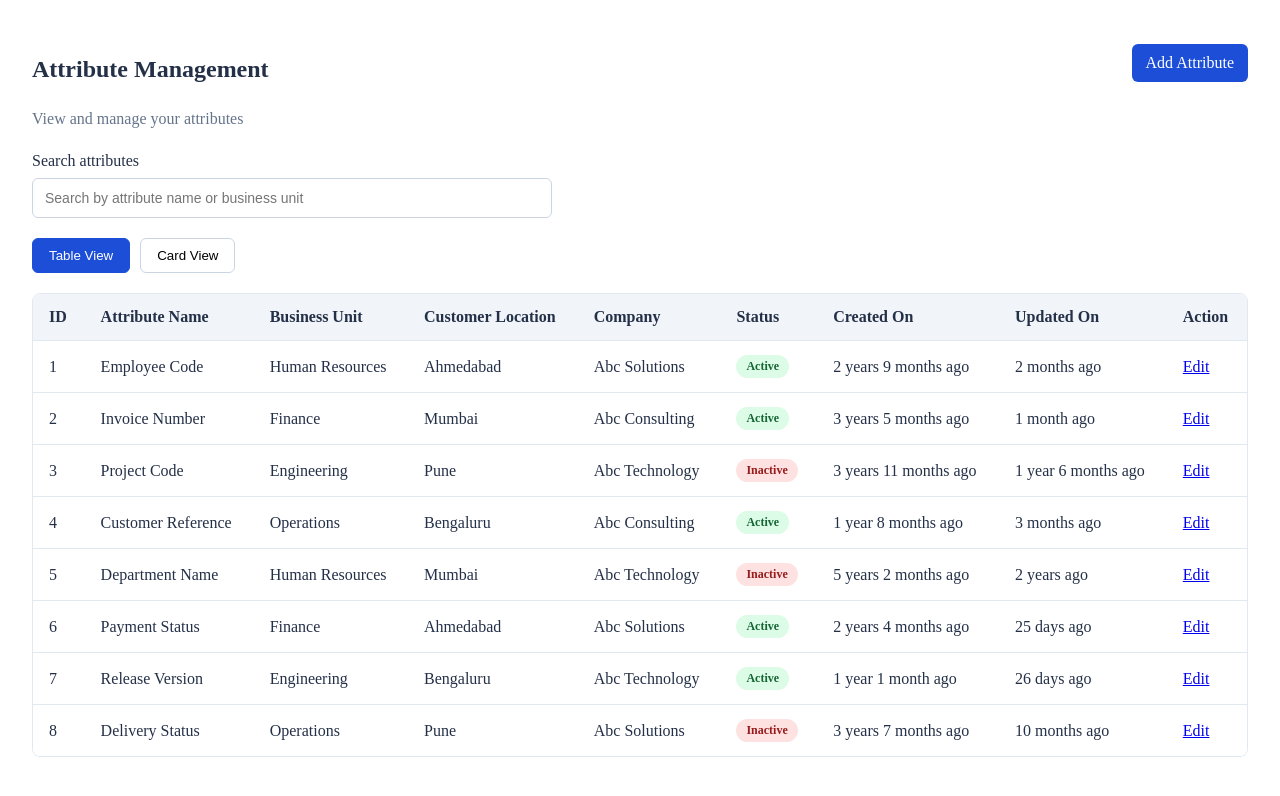
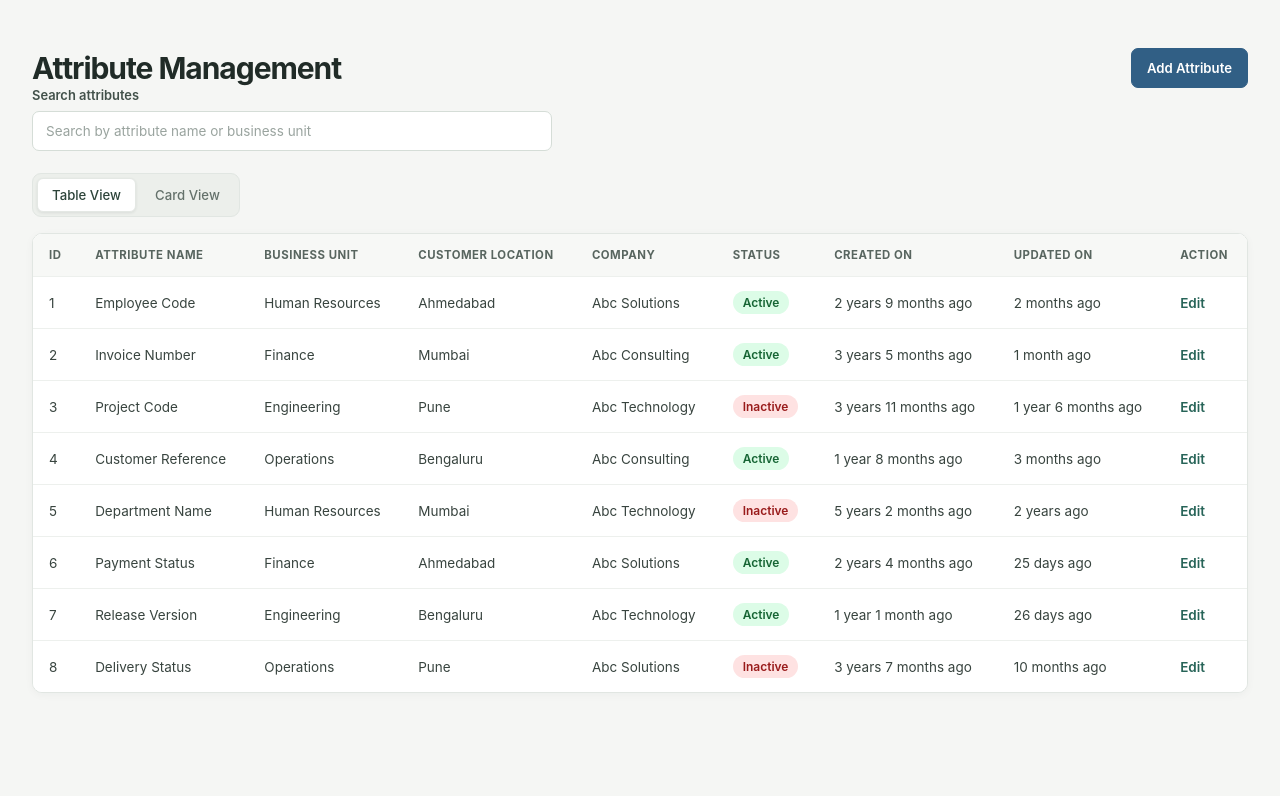
Before and after one commit to Parth-Amicus/attribute-management-ui, an Angular app: page / in a window 1280 px wide. Shown: the top 796 px of the page. Built offline with nearby package versions, Linux system fonts and the light colour scheme.

Commit message:
style: improve ui

```diff
--- a/src/app/components/add-attribute/add-attribute.css
+++ b/src/app/components/add-attribute/add-attribute.css
@@ -1,89 +1,144 @@
 
 .form-page {
-  max-width: 650px;
-  margin: 30px auto;
-  padding: 24px;
-  color: #243047;
+  width: min(100% - 40px, 620px);
+  margin: 52px auto;
+  padding: 34px 38px;
+  border: 1px solid #e1e6e2;
+  border-radius: 11px;
+  background: #fff;
+  color: #26332f;
+  box-shadow: 0 5px 20px rgb(31 47 40 / 5%);
+}
+
+h1 {
+  margin: 0;
+  color: #202b27;
+  font-size: clamp(1.55rem, 2.3vw, 1.85rem);
+  font-weight: 650;
+  letter-spacing: -0.03em;
 }
 
 .subtitle {
-  margin-bottom: 24px;
-  color: #64748b;
+  margin: 9px 0 27px;
+  color: #6b7772;
+  line-height: 1.5;
 }
 
 .form-field {
   display: flex;
   flex-direction: column;
   gap: 7px;
-  margin-bottom: 20px;
+  margin-bottom: 19px;
 }
 
 .form-field label,
 .checkbox-field label {
+  color: #3d4b44;
+  font-size: 0.88rem;
   font-weight: 600;
 }
 
 .form-field input,
 .form-field select {
-  box-sizing: border-box;
   width: 100%;
-  padding: 11px 12px;
-  border: 1px solid #cbd5e1;
-  border-radius: 6px;
+  min-height: 42px;
+  padding: 9px 12px;
+  border: 1px solid #d5ddd7;
+  border-radius: 7px;
+  background: #fff;
+  color: #26332f;
   font: inherit;
+  transition:
+    border-color 140ms ease,
+    box-shadow 140ms ease;
 }
 
 .form-field input:focus,
 .form-field select:focus {
-  outline: 2px solid #93c5fd;
-  border-color: #2563eb;
+  border-color: #6a9688;
+  outline: none;
+  box-shadow: 0 0 0 3px rgb(58 121 105 / 12%);
 }
 
 .form-field input.invalid,
 .form-field select.invalid {
-  border: 1px solid #dc2626;
+  border-color: #c66b60;
+}
+
+.form-field input.invalid:focus,
+.form-field select.invalid:focus {
+  box-shadow: 0 0 0 3px rgb(198 107 96 / 13%);
 }
 
 .error {
   margin: 0;
-  color: #b91c1c;
-  font-size: 13px;
+  color: #a64e43;
+  font-size: 0.82rem;
 }
 
 .checkbox-field {
   display: flex;
   align-items: center;
-  gap: 9px;
+  gap: 10px;
   margin: 20px 0;
 }
 
 .checkbox-field input {
-  width: 16px;
-  height: 16px;
+  width: 17px;
+  height: 17px;
+  accent-color: #315f85;
 }
 
 .form-actions {
   display: flex;
   align-items: center;
-  gap: 16px;
-  margin-top: 24px;
+  gap: 18px;
+  margin-top: 27px;
 }
 
 .form-actions button {
-  padding: 11px 18px;
-  color: white;
-  background: #1d4ed8;
-  border: 0;
-  border-radius: 6px;
+  min-height: 41px;
+  padding: 9px 16px;
+  border: 1px solid #315f85;
+  border-radius: 7px;
+  background: #315f85;
+  color: #fff;
+  font-size: 0.88rem;
+  font-weight: 600;
   cursor: pointer;
+  transition:
+    background-color 140ms ease,
+    border-color 140ms ease;
+}
+
+.form-actions button:hover:not(:disabled) {
+  border-color: #254b6b;
+  background: #254b6b;
 }
 
 .form-actions button:disabled {
-  background: #94a3b8;
+  border-color: #cbd2cd;
+  background: #cbd2cd;
   cursor: not-allowed;
 }
 
 .form-actions a {
-  color: #1d4ed8;
+  color: #52665d;
+  font-size: 0.9rem;
+  font-weight: 550;
   text-decoration: none;
 }
+
+.form-actions a:hover {
+  color: #276458;
+  text-decoration: underline;
+  text-underline-offset: 3px;
+}
+
+@media (max-width: 540px) {
+  .form-page {
+    width: min(100% - 32px, 620px);
+    margin: 28px auto;
+    padding: 26px 22px;
+  }
+}
--- a/src/app/components/attribute-card/attribute-card.css
+++ b/src/app/components/attribute-card/attribute-card.css
@@ -1,10 +1,20 @@
 
 .attribute-card {
-  padding: 20px;
-  border: 1px solid #e2e8f0;
+  padding: 21px 22px;
+  border: 1px solid #e1e6e2;
   border-radius: 10px;
-  background: white;
-  box-shadow: 0 2px 6px rgb(0 0 0 / 5%);
+  background: #fff;
+  box-shadow: 0 2px 8px rgb(31 47 40 / 4%);
+  transition:
+    border-color 150ms ease,
+    box-shadow 150ms ease,
+    transform 150ms ease;
+}
+
+.attribute-card:hover {
+  transform: translateY(-2px);
+  border-color: #cbd7d0;
+  box-shadow: 0 7px 18px rgb(31 47 40 / 7%);
 }
 
 .card-header {
@@ -12,32 +22,53 @@
   align-items: flex-start;
   justify-content: space-between;
   gap: 12px;
-  margin-bottom: 14px;
+  margin-bottom: 15px;
 }
 
 h3 {
   margin: 0;
-  color: #243047;
+  color: #25342e;
+  font-size: 1.05rem;
+  font-weight: 650;
+  letter-spacing: -0.015em;
 }
 
 p {
-  margin: 10px 0;
-  color: #475569;
+  display: flex;
+  justify-content: space-between;
+  gap: 14px;
+  margin: 0;
+  padding: 10px 0;
+  border-bottom: 1px solid #edf0ed;
+  color: #58655f;
+  font-size: 0.88rem;
+  line-height: 1.45;
+}
+
+p strong {
+  flex: 0 0 auto;
+  color: #35433c;
+  font-weight: 600;
+}
+
+.attribute-card > a {
+  display: inline-block;
+  margin-top: 16px;
 }
 
 .status {
   padding: 4px 9px;
-  border-radius: 12px;
-  font-size: 12px;
+  border-radius: 999px;
+  font-size: 0.75rem;
   font-weight: 600;
 }
 
 .status.active {
-  color: #166534;
-  background: #dcfce7;
+  color: #27634c;
+  background: #e5f1e9;
 }
 
 .status.inactive {
-  color: #991b1b;
-  background: #fee2e2;
+  color: #8a4c43;
+  background: #f6e9e6;
 }
--- a/src/app/components/attribute-list/attribute-list.css
+++ b/src/app/components/attribute-list/attribute-list.css
@@ -1,119 +1,227 @@
 
 .page {
-  padding: 24px;
-  color: #243047;
+  width: min(100% - 64px, 1360px);
+  margin: 0 auto;
+  padding: 48px 0 64px;
+  color: #26332f;
 }
 
 h1 {
-  margin-bottom: 6px;
+  margin: 0;
+  color: #202b27;
+  font-size: clamp(1.65rem, 2.4vw, 2rem);
+  font-weight: 650;
+  letter-spacing: -0.035em;
+  line-height: 1.2;
 }
 
 .subtitle {
-  color: #64748b;
-  margin-bottom: 24px;
+  margin: 10px 0 28px;
+  color: #6b7772;
+  font-size: 0.96rem;
+  line-height: 1.5;
 }
 
 .table-container {
   overflow-x: auto;
-  border: 1px solid #e2e8f0;
-  border-radius: 8px;
+  border: 1px solid #e1e6e2;
+  border-radius: 10px;
+  background: #fff;
+  box-shadow: 0 2px 8px rgb(31 47 40 / 4%);
 }
 
 table {
   width: 100%;
   border-collapse: collapse;
-  background: white;
+  background: #fff;
 }
 
 th,
 td {
   padding: 14px 16px;
+  border-bottom: 1px solid #edf0ed;
   text-align: left;
-  border-bottom: 1px solid #e2e8f0;
   white-space: nowrap;
 }
 
 th {
-  background: #f1f5f9;
-  font-weight: 600;
+  background: #f7f8f6;
+  color: #58655f;
+  font-size: 0.76rem;
+  font-weight: 650;
+  letter-spacing: 0.045em;
+  text-transform: uppercase;
+}
+
+td {
+  color: #38443f;
+  font-size: 0.9rem;
+}
+
+tbody tr {
+  transition: background-color 140ms ease;
 }
 
 tbody tr:hover {
-  background: #f8fafc;
+  background: #f8faf8;
 }
 
 tbody tr:last-child td {
   border-bottom: none;
 }
 
+td a,
+.attribute-card > a {
+  color: #276458;
+  font-weight: 600;
+  text-decoration: none;
+  text-underline-offset: 3px;
+}
+
+td a:hover,
+.attribute-card > a:hover {
+  color: #1d4e44;
+  text-decoration: underline;
+}
 
 .view-toggle {
   display: flex;
-  gap: 10px;
-  margin: 20px 0;
+  gap: 4px;
+  width: fit-content;
+  margin: 22px 0 16px;
+  padding: 4px;
+  border: 1px solid #e1e6e2;
+  border-radius: 9px;
+  background: #ecefeb;
 }
 
 .view-toggle button {
-  padding: 9px 16px;
-  border: 1px solid #cbd5e1;
+  padding: 8px 14px;
+  border: 1px solid transparent;
   border-radius: 6px;
-  background: white;
+  background: transparent;
+  color: #64716b;
+  font-size: 0.88rem;
+  font-weight: 550;
   cursor: pointer;
+  transition:
+    color 140ms ease,
+    background-color 140ms ease,
+    box-shadow 140ms ease;
+}
+
+.view-toggle button:hover:not(.selected) {
+  color: #34443d;
 }
 
 .view-toggle button.selected {
-  color: white;
-  background: #1d4ed8;
-  border-color: #1d4ed8;
+  border-color: #e4e8e4;
+  background: #fff;
+  color: #2d443a;
+  box-shadow: 0 1px 3px rgb(31 47 40 / 9%);
 }
 
 .card-grid {
   display: grid;
-  grid-template-columns: repeat(auto-fit, minmax(280px, 1fr));
+  grid-template-columns: repeat(auto-fit, minmax(min(100%, 290px), 1fr));
   gap: 16px;
 }
-
-
 
 .search-container {
   display: flex;
   flex-direction: column;
   gap: 8px;
   max-width: 520px;
-  margin: 20px 0;
+  margin: 0 0 20px;
 }
 
 .search-container label {
-  font-weight: 540;
+  color: #42514a;
+  font-size: 0.86rem;
+  font-weight: 600;
 }
 
 .search-container input {
   width: 100%;
-  box-sizing: border-box;
-  padding: 11px 12px;
-  border: 1px solid #cbd5e1;
-  border-radius: 6px;
-  font-size: 14px;
+  padding: 11px 13px;
+  border: 1px solid #d5ddd7;
+  border-radius: 7px;
+  background: #fff;
+  color: #26332f;
+  font-size: 0.9rem;
+  transition:
+    border-color 140ms ease,
+    box-shadow 140ms ease;
+}
+
+.search-container input::placeholder {
+  color: #9aa49f;
 }
 
 .search-container input:focus {
-  outline: 2px solid #93c5fd;
-  border-color: #2563eb;
-}
-.add-attribute-link {
-  display: inline-block;
-  margin: 12px 0;
-  padding: 10px 14px;
-  color: white;
-  background: #1d4ed8;
-  border-radius: 6px;
-  text-decoration: none;
+  border-color: #6a9688;
+  outline: none;
+  box-shadow: 0 0 0 3px rgb(58 121 105 / 12%);
 }
 
-.page-head{
+.add-attribute-link {
+  display: inline-flex;
+  align-items: center;
+  justify-content: center;
+  min-height: 40px;
+  padding: 9px 15px;
+  border: 1px solid #315f85;
+  border-radius: 7px;
+  background: #315f85;
+  color: #fff;
+  font-size: 0.88rem;
+  font-weight: 600;
+  text-decoration: none;
+  transition:
+    background-color 140ms ease,
+    border-color 140ms ease,
+    transform 140ms ease;
+}
+
+.add-attribute-link:hover {
+  border-color: #254b6b;
+  background: #254b6b;
+}
+
+.add-attribute-link:active {
+  transform: translateY(1px);
+}
+
+.page-head {
   display: flex;
+  align-items: center;
   justify-content: space-between;
-  align-items: center; /* Keeps them vertically centered aligned */
-  width: 100%;        /* Ensures the container takes up the full width */
-  gap: 10px;
+  gap: 20px;
 }
+
+@media (max-width: 640px) {
+  .page {
+    width: min(100% - 36px, 1360px);
+    padding: 30px 0 44px;
+  }
+
+  .page-head {
+    align-items: flex-start;
+  }
+
+  .add-attribute-link {
+    flex-shrink: 0;
+  }
+
+  th,
+  td {
+    padding: 12px 13px;
+  }
+}
+
+@media (max-width: 420px) {
+  .page-head {
+    flex-direction: column;
+    gap: 14px;
+  }
+}
--- a/src/app/components/attribute-list/attribute-list.html
+++ b/src/app/components/attribute-list/attribute-list.html
@@ -7,7 +7,7 @@
   </div>
 
 
-  <p class="subtitle">View and manage your attributes</p>
+  <!-- <p class="subtitle">View and manage your attributes</p> -->
 
 
 
--- a/src/app/components/edit-attribute/edit-attribute.css
+++ b/src/app/components/edit-attribute/edit-attribute.css
@@ -1,77 +1,144 @@
 
 .form-page {
-  max-width: 650px;
-  margin: 32px auto;
-  padding: 24px;
+  width: min(100% - 40px, 620px);
+  margin: 52px auto;
+  padding: 34px 38px;
+  border: 1px solid #e1e6e2;
+  border-radius: 11px;
   background: #fff;
-  border: 1px solid #ddd;
-  border-radius: 8px;
+  color: #26332f;
+  box-shadow: 0 5px 20px rgb(31 47 40 / 5%);
 }
 
 h1 {
-  margin-bottom: 8px;
+  margin: 0;
+  color: #202b27;
+  font-size: clamp(1.55rem, 2.3vw, 1.85rem);
+  font-weight: 650;
+  letter-spacing: -0.03em;
 }
 
 .subtitle {
-  color: #666;
-  margin-bottom: 24px;
+  margin: 9px 0 27px;
+  color: #6b7772;
+  line-height: 1.5;
 }
 
 .form-field {
   display: flex;
   flex-direction: column;
-  gap: 6px;
-  margin-bottom: 18px;
+  gap: 7px;
+  margin-bottom: 19px;
 }
 
 .form-field label {
+  color: #3d4b44;
+  font-size: 0.88rem;
   font-weight: 600;
 }
 
 .form-field input:not([type="checkbox"]),
 .form-field select {
-  box-sizing: border-box;
   width: 100%;
-  padding: 10px;
-  border: 1px solid #bbb;
-  border-radius: 4px;
+  min-height: 42px;
+  padding: 9px 12px;
+  border: 1px solid #d5ddd7;
+  border-radius: 7px;
+  background: #fff;
+  color: #26332f;
   font: inherit;
+  transition:
+    border-color 140ms ease,
+    box-shadow 140ms ease;
+}
+
+.form-field input:not([type="checkbox"]):focus,
+.form-field select:focus {
+  border-color: #6a9688;
+  outline: none;
+  box-shadow: 0 0 0 3px rgb(58 121 105 / 12%);
 }
 
 .form-field .invalid {
-  border-color: #dc2626;
+  border-color: #c66b60;
+}
+
+.form-field .invalid:focus {
+  box-shadow: 0 0 0 3px rgb(198 107 96 / 13%);
 }
 
 .error-message {
-  color: #dc2626;
   margin: 2px 0 0;
-  font-size: 13px;
+  color: #a64e43;
+  font-size: 0.82rem;
+}
+
+.error-message p {
+  margin: 0;
 }
 
 .checkbox-field {
   flex-direction: row;
   align-items: center;
-  gap: 12px;
+  gap: 10px;
+}
+
+.checkbox-field input {
+  width: 17px;
+  height: 17px;
+  accent-color: #315f85;
 }
 
 .form-actions {
   display: flex;
   align-items: center;
-  gap: 16px;
-  margin-top: 24px;
+  gap: 18px;
+  margin-top: 27px;
 }
 
 .form-actions button {
-  padding: 10px 16px;
+  min-height: 41px;
+  padding: 9px 16px;
+  border: 1px solid #315f85;
+  border-radius: 7px;
+  background: #315f85;
+  color: #fff;
+  font-size: 0.88rem;
+  font-weight: 600;
   cursor: pointer;
+  transition:
+    background-color 140ms ease,
+    border-color 140ms ease;
+}
+
+.form-actions button:hover:not(:disabled) {
+  border-color: #254b6b;
+  background: #254b6b;
 }
 
 .form-actions button:disabled {
   cursor: not-allowed;
-  opacity: 0.6;
+  border-color: #cbd2cd;
+  background: #cbd2cd;
 }
 
 .form-actions a {
-  color: #2563eb;
+  color: #52665d;
+  font-size: 0.9rem;
+  font-weight: 550;
   text-decoration: none;
 }
+
+.form-actions a:hover {
+  color: #276458;
+  text-decoration: underline;
+  text-underline-offset: 3px;
+}
+
+@media (max-width: 540px) {
+  .form-page {
+    width: min(100% - 32px, 620px);
+    margin: 28px auto;
+    padding: 26px 22px;
+  }
+}
--- a/src/styles.css
+++ b/src/styles.css
@@ -1 +1,44 @@
-/* You can add global styles to this file, and also import other style files */
+* {
+  box-sizing: border-box;
+}
+
+html {
+  min-width: 320px;
+  background: #f5f6f4;
+  color: #263233;
+  font-family:
+    Inter, "Segoe UI", "Helvetica Neue", Arial, sans-serif;
+  font-size: 15px;
+  -webkit-font-smoothing: antialiased;
+  text-rendering: optimizeLegibility;
+}
+
+body {
+  min-width: 320px;
+  min-height: 100vh;
+  margin: 0;
+  background: #f5f6f4;
+}
+
+button,
+input,
+select {
+  font: inherit;
+}
+
+button,
+a,
+input,
+select {
+  -webkit-tap-highlight-color: transparent;
+}
+
+::selection {
+  color: #203d37;
+  background: #dce9e4;
+}
+
+:focus-visible {
+  outline: 3px solid rgb(58 121 105 / 35%);
+  outline-offset: 2px;
+}
```
